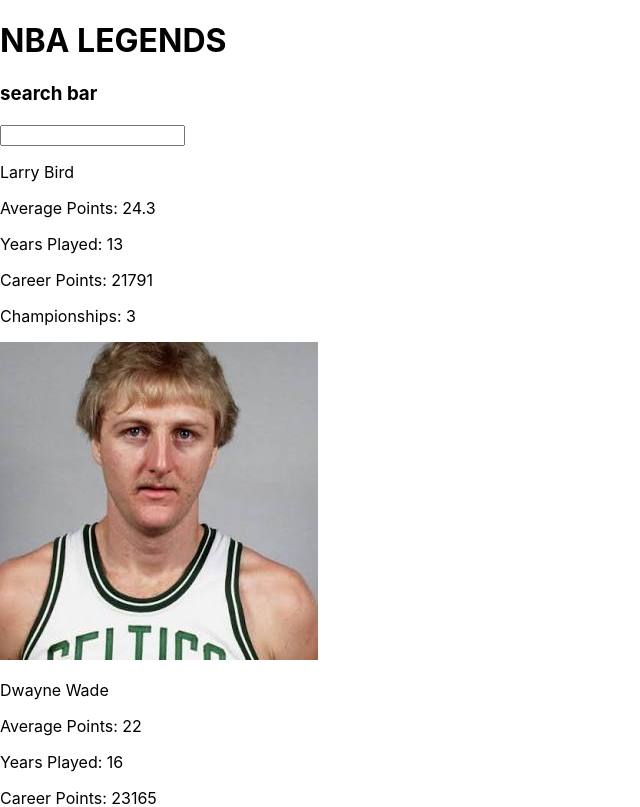
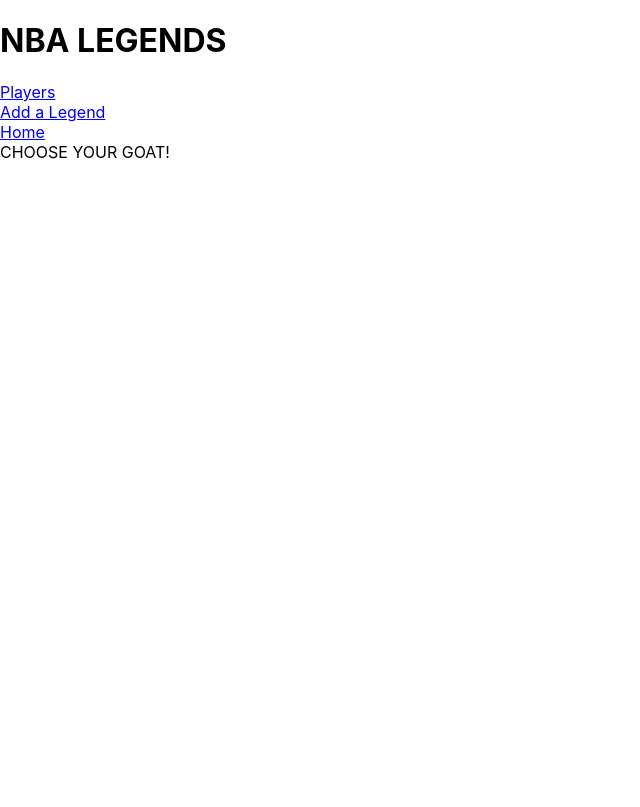
Before and after one commit to skeesen8/my-nba-app, a React (Create React App) app: page / in a window 1280 px wide. Shown: the top 807 px of the page, without its empty margins (0-640 px from the left). Built offline with nearby package versions, Linux system fonts and the light colour scheme; data requests are answered from the project's data file.

Commit message:
added react routers for home,create legend, and players, created a default landing screen

```diff
--- a/package.json
+++ b/package.json
@@ -8,6 +8,7 @@
     "@testing-library/user-event": "^13.5.0",
     "react": "^18.2.0",
     "react-dom": "^18.2.0",
+    "react-router-dom": "^6.17.0",
     "react-scripts": "^5.0.1",
     "web-vitals": "^2.1.4"
   },
--- a/src/components/App.js
+++ b/src/components/App.js
@@ -5,6 +5,7 @@
 import Header from './Header';
 import SearchBar from './SearchBar';
 import Form from './Form';
+import {Outlet} from "react-router-dom"
 // import './data/index.css';
 
 
@@ -35,14 +36,19 @@
   .then((playerData) => setPlayers(playerData))
 },[])
 
+  const context = {
+    players:filteredPlayers,
+    onNewLegend:onNewLegend,
+  }
 
   return (
 
     <div>
       <Header/>
-      <SearchBar handleFilter={handleFilter}/>
-      <PlayersContainer players={filteredPlayers}/>
-      <Form onNewLegend={onNewLegend}/>
+      <Outlet context={context}/>
+      {/* <SearchBar handleFilter={handleFilter}/> */}
+      {/* <PlayersContainer players={filteredPlayers}/> */}
+      {/* <Form onNewLegend={onNewLegend}/> */}
     </div>
   );
 }
--- /dev/null
+++ b/src/components/DefaultPage.js
@@ -0,0 +1,10 @@
+import React from "react";
+
+function DefaultPage(){
+    return(
+        <div>
+            CHOOSE YOUR GOAT!
+        </div>
+    )
+}
+export default DefaultPage
--- a/src/components/Form.js
+++ b/src/components/Form.js
@@ -1,8 +1,11 @@
 import React from "react";
 import { useState } from "react";
-function Form({onNewLegend}){
+import {useOutletContext} from "react-router-dom"
+import {useNavigate} from "react-router-dom"
+function Form(){
+    const navigate=useNavigate()
+    const {onNewLegend} = useOutletContext()
     const[formName,setFormName] = useState("")
-
     const[averagePoints,setAveragePoints]=useState("")
     const[yearsPlayed, setYearsPlayed]=useState("")
     const[careerPoints,setCareerPoints]=useState("")
@@ -49,7 +52,8 @@
             })
             .then(response => response.json())
             .then(newLegendFromServer => onNewLegend(newLegendFromServer));
-        console.log('clicked')
+            navigate("/players")
+
     }
 return(
     <form>
--- a/src/components/Header.js
+++ b/src/components/Header.js
@@ -1,10 +1,27 @@
 import React from "react";
+import{NavLink} from "react-router-dom"
 
 function Header(){
     return(
+        <header>
+
         <h1>
             NBA LEGENDS
         </h1>
+        <nav>
+            <NavLink to="/players" end >Players</NavLink>
+        </nav>
+        <nav>
+            <NavLink to="/players/new" end >    Add a Legend</NavLink>
+        </nav>
+
+        <nav>
+            <NavLink to="/" end >   Home</NavLink>
+        </nav>
+
+
+        </header>
+
     )
 }
 export default Header
--- a/src/components/PlayersContainer.js
+++ b/src/components/PlayersContainer.js
@@ -1,7 +1,9 @@
 import React from "react";
 import Players from "./Players";
+import {useOutletContext} from "react-router-dom"
 
-function PlayersContainer({players}){
+function PlayersContainer(){
+    const {players} = useOutletContext()
     const renderPlayers = players.map((playersObj) => {
         return(
             <Players
--- a/src/index.js
+++ b/src/index.js
@@ -2,13 +2,37 @@
 import ReactDOM from 'react-dom/client';
 import './index.css';
 import App from './components/App.js';
+import {createBrowserRouter,RouterProvider} from "react-router-dom"
+import PlayersContainer from './components/PlayersContainer';
+import DefaultPage from './components/DefaultPage';
+import Form from './components/Form';
 
 // import reportWebVitals from './reportWebVitals';
+
+const routes = [{
+    path:"/",
+    element:<App/>,
+    children:[
+        {index:true, element:<DefaultPage/>},
+        {
+        path:"/players",
+        element:<PlayersContainer/>,
+        },
+        {
+        path:"/players/new",
+        element:<Form/>
+        }
+
+]
+}
+]
+
+const router = createBrowserRouter(routes)
 
 const root = ReactDOM.createRoot(document.getElementById('root'));
 root.render(
 
-    <App />
+    <RouterProvider router={router} />
 
 );
 
```
Also changed, not shown: 1 other file (tests, documents, lock files or other folders).
